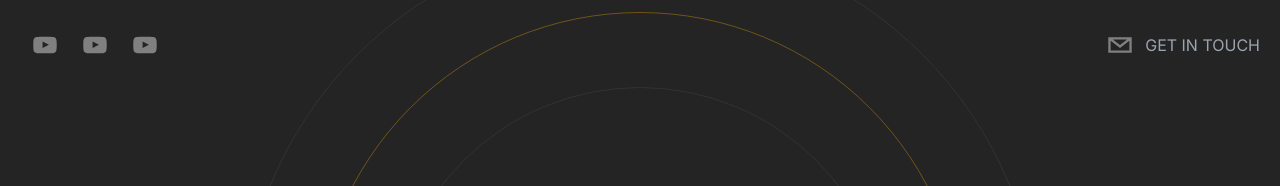
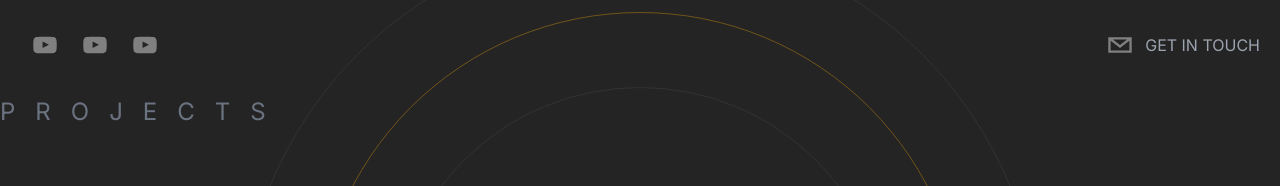
Before and after one commit to Cameron933/portfolio-cam, a Next.js app: page / in a window 1280 px wide. Shown: the top 186 px of the page. Built offline with nearby package versions, Linux system fonts and the light colour scheme.

Commit message:
feat/project section

```diff
--- a/app/page.tsx
+++ b/app/page.tsx
@@ -2,6 +2,7 @@ import About from "@/components/About";
 import Experience from "@/components/Experience";
 import Header from "@/components/Header";
 import Hero from "@/components/Hero";
+import Projects from "@/components/Projects";
 import Skills from "@/components/Skills";
 import { NextPage } from "next";
 
@@ -21,12 +22,14 @@ const Home: NextPage = () => {
       <section id="experience" className="snap-center">
         <Experience />
       </section>
-      {/* Skills */}
+
       <section id="skills" className="snap-start">
         <Skills />
       </section>
 
-      {/* Projects */}
+      <section id="projects" className="snap-start">
+        <Projects />
+      </section>
 
       {/* Contact Me */}
     </main>
--- /dev/null
+++ b/components/Projects.tsx
@@ -0,0 +1,13 @@
+import React from "react";
+
+type Props = {};
+
+const Projects = (props: Props) => {
+  return (
+    <div className="h-screen">
+      <h3 className="absolute top-24 uppercase tracking-[20px] text-gray-500 text-2xl">Projects</h3>
+    </div>
+  );
+};
+
+export default Projects;
```
